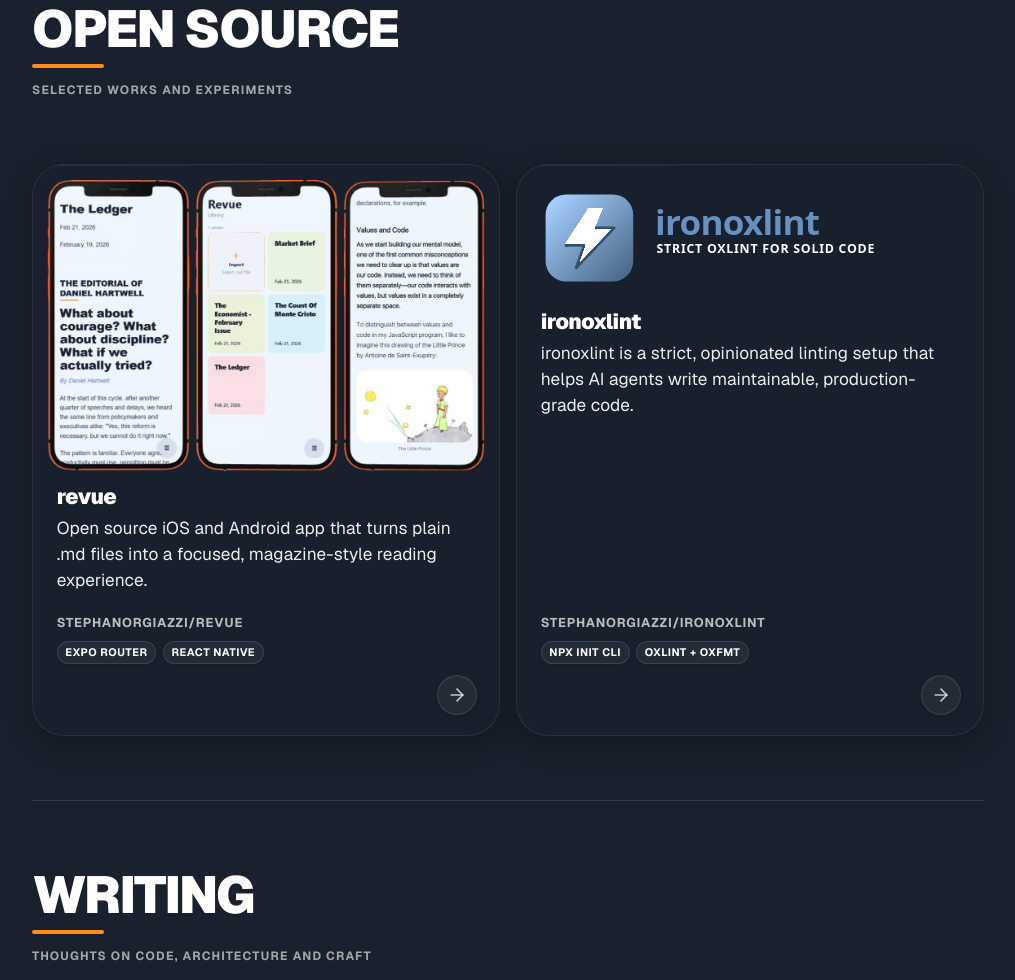
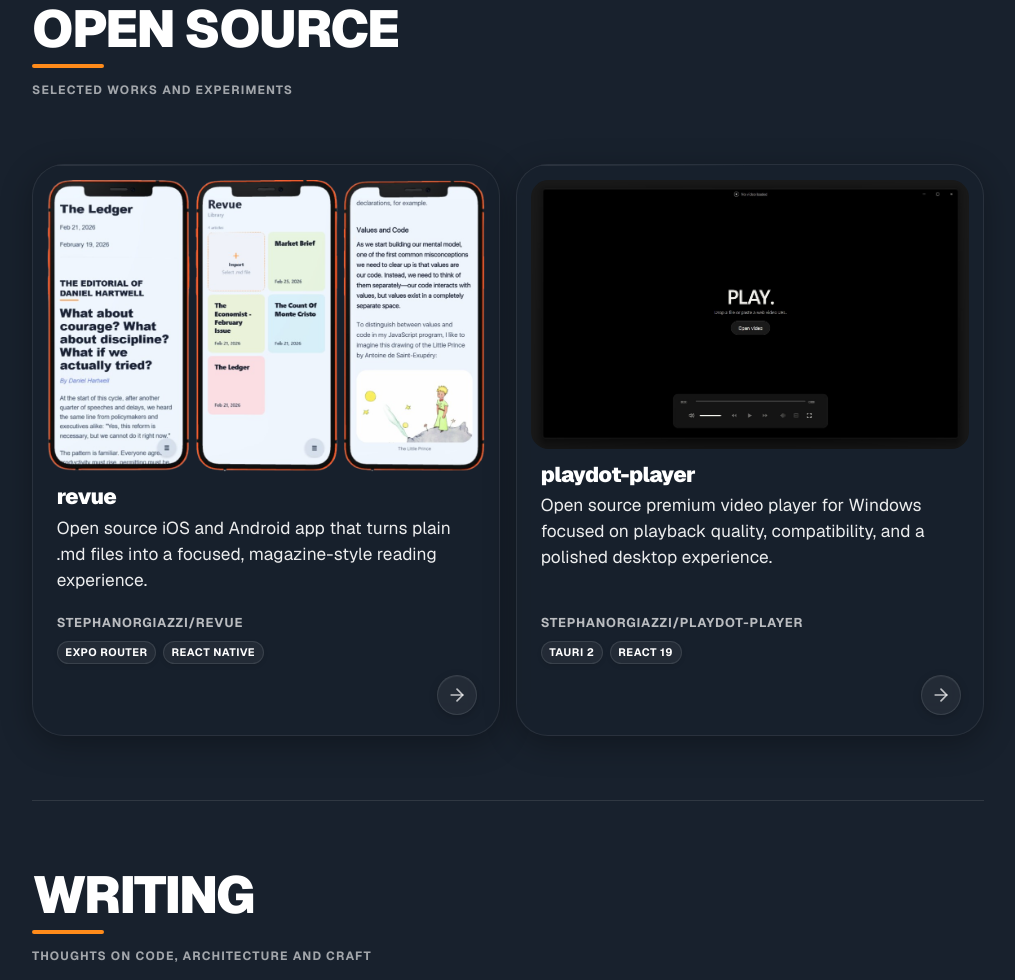
Before and after one commit to StephanOrgiazzi/cv, an Astro site: page / in a window 1280 px wide. Shown: the part 902-1882 px from the top of the page, without its empty margins (132-1147 px from the left). Built offline with nearby package versions, Linux system fonts and the light colour scheme; Astro itself is replaced by a stand-in of ours.

Commit message:
feat: add playdot in projects

```diff
--- a/src/components/ProjectCard.astro
+++ b/src/components/ProjectCard.astro
@@ -243,13 +243,6 @@
     border-color: rgba(203, 213, 225, 0.26);
   }
 
-  :global([data-theme='dark']) .card-image.ironoxlint-logo {
-    filter:
-      brightness(4)
-      contrast(1)
-
-  }
-
   /* Dark theme glassmorphism for project cards */
   :global([data-theme='dark']) .project-card {
     background: var(--glass-bg);
--- a/src/pages/index.astro
+++ b/src/pages/index.astro
@@ -34,16 +34,15 @@
     highlights: ["expo router", "react native", "ios + android"]
   },
   {
-    title: "ironoxlint",
-    description: "ironoxlint is a strict, opinionated linting setup that helps AI agents write maintainable, production-grade code.",
+    title: "playdot-player",
+    description: "Open source premium video player for Windows focused on playback quality, compatibility, and a polished desktop experience.",
     theme: "blue",
-    link: "https://github.com/StephanOrgiazzi/ironoxlint",
-    repo: "StephanOrgiazzi/ironoxlint",
-    imageSrc: `${withBase('projects/ironoxlint-logo.svg')}?v=4`,
-    imageAlt: "ironoxlint logo",
-    imageClass: "ironoxlint-logo",
-    imageFit: "contain",
-    highlights: ["npx init cli", "oxlint + oxfmt", "agent-friendly rules"]
+    link: "https://github.com/StephanOrgiazzi/playdot-player",
+    repo: "StephanOrgiazzi/playdot-player",
+    imageSrc: withBase('projects/playdot-player-app.jpg'),
+    imageAlt: "playdot-player app screenshot",
+    imageFit: "cover",
+    highlights: ["tauri 2", "react 19", "mpv playback"]
   }
 ];
 
```
Also changed, not shown: public/projects/playdot-player-app.jpg (added).
